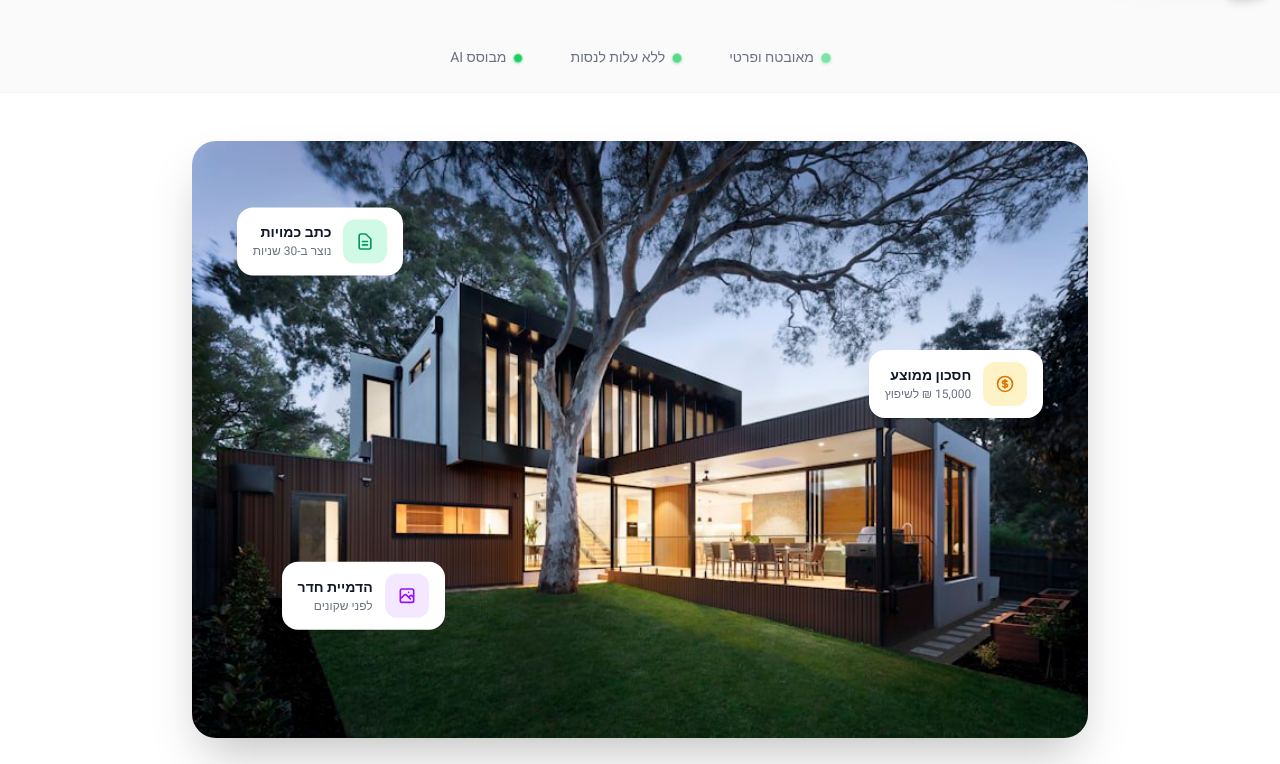
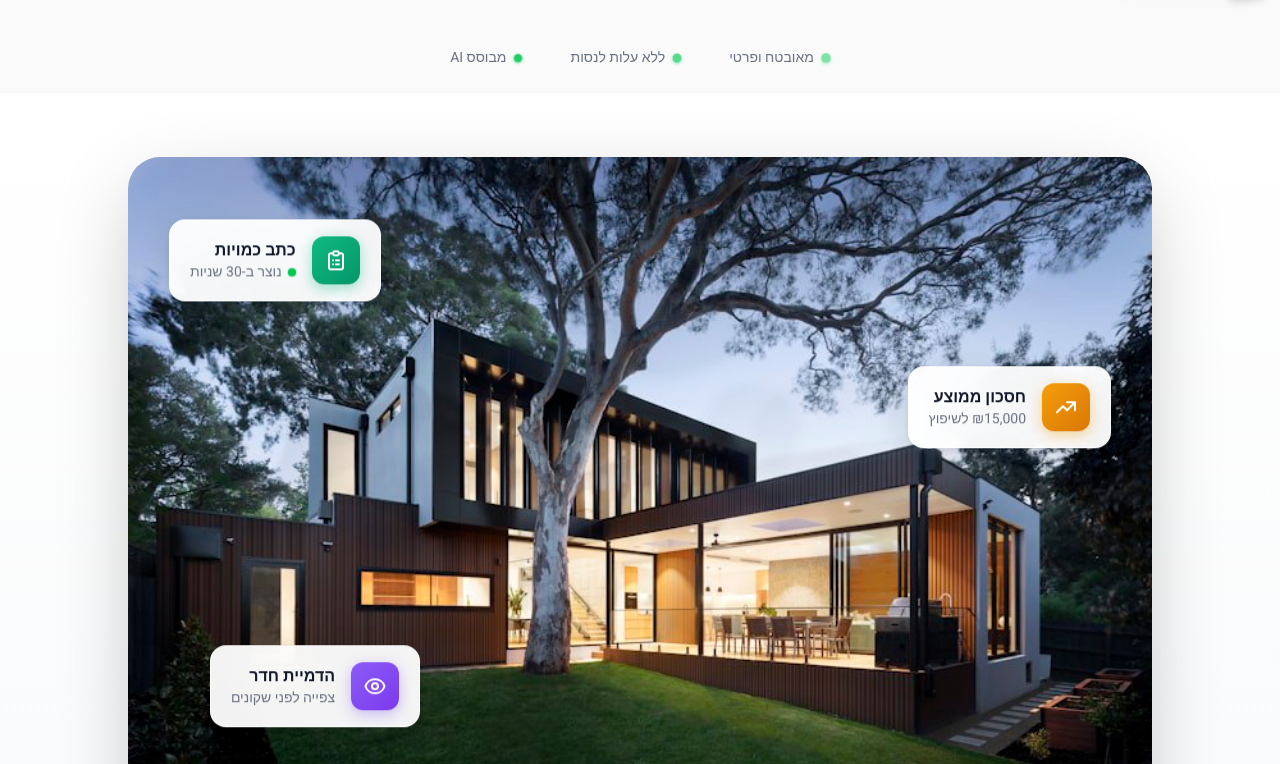
Before and after one commit to guyceza/shiputz-ai, a Next.js app: page / in a window 1280 px wide. Shown: the part 776-1540 px from the top of the page. Built offline with nearby package versions, Linux system fonts and the light colour scheme; no server answers.

Commit message:
Premium showcase: glassmorphism + gradient icons + animations

```diff
--- a/src/app/page.tsx
+++ b/src/app/page.tsx
@@ -315,58 +315,99 @@ export default function Home() {
       </section>
 
       {/* House Showcase with Floating Features */}
-      <section className="py-12 px-6 bg-white">
+      <section className="py-16 px-6 bg-gradient-to-b from-white to-gray-50">
         <style dangerouslySetInnerHTML={{ __html: `
           @keyframes popupFloat {
             0%, 100% { transform: translateY(0); }
-            50% { transform: translateY(-8px); }
+            50% { transform: translateY(-10px); }
           }
-          .popup-float { animation: popupFloat 3s ease-in-out infinite; }
-          .popup-float-delay-1 { animation-delay: 0.5s; }
-          .popup-float-delay-2 { animation-delay: 1s; }
+          @keyframes shimmer {
+            0% { background-position: -200% 0; }
+            100% { background-position: 200% 0; }
+          }
+          @keyframes pulse-ring {
+            0% { transform: scale(0.9); opacity: 1; }
+            100% { transform: scale(1.3); opacity: 0; }
+          }
+          .popup-float { animation: popupFloat 4s ease-in-out infinite; }
+          .popup-float-delay-1 { animation-delay: 0.7s; }
+          .popup-float-delay-2 { animation-delay: 1.4s; }
+          .showcase-card {
+            background: rgba(255, 255, 255, 0.95);
+            backdrop-filter: blur(20px);
+            border: 1px solid rgba(255, 255, 255, 0.8);
+            box-shadow: 0 8px 32px rgba(0, 0, 0, 0.12), 0 2px 8px rgba(0, 0, 0, 0.08);
+          }
+          .icon-gradient-green {
+            background: linear-gradient(135deg, #10b981 0%, #059669 100%);
+            box-shadow: 0 4px 14px rgba(16, 185, 129, 0.4);
+          }
+          .icon-gradient-purple {
+            background: linear-gradient(135deg, #8b5cf6 0%, #7c3aed 100%);
+            box-shadow: 0 4px 14px rgba(139, 92, 246, 0.4);
+          }
+          .icon-gradient-gold {
+            background: linear-gradient(135deg, #f59e0b 0%, #d97706 100%);
+            box-shadow: 0 4px 14px rgba(245, 158, 11, 0.4);
+          }
+          .status-dot {
+            position: relative;
+          }
+          .status-dot::before {
+            content: '';
+            position: absolute;
+            inset: 0;
+            border-radius: 50%;
+            background: inherit;
+            animation: pulse-ring 2s ease-out infinite;
+          }
         `}} />
-        <div className="max-w-4xl mx-auto">
-          <div className="relative rounded-3xl overflow-hidden shadow-2xl">
+        <div className="max-w-5xl mx-auto">
+          <div className="relative rounded-[2rem] overflow-hidden shadow-[0_25px_80px_-12px_rgba(0,0,0,0.25)]">
             <img
               src="/images/hero-house.jpg"
               alt="בית מודרני"
               className="w-full h-auto"
             />
 
-            {/* Floating Popups */}
-            <div className="popup-float absolute top-[12%] left-[5%] bg-white rounded-2xl px-4 py-3 flex items-center gap-3 shadow-lg">
-              <div className="w-11 h-11 bg-emerald-100 rounded-xl flex items-center justify-center">
-                <svg className="w-5 h-5 text-emerald-600" fill="none" stroke="currentColor" viewBox="0 0 24 24">
-                  <path strokeLinecap="round" strokeLinejoin="round" strokeWidth={2} d="M9 12h6m-6 4h6m2 5H7a2 2 0 01-2-2V5a2 2 0 012-2h5.586a1 1 0 01.707.293l5.414 5.414a1 1 0 01.293.707V19a2 2 0 01-2 2z" />
+            {/* Floating Cards */}
+            <div className="popup-float absolute top-[10%] left-[4%] showcase-card rounded-2xl px-5 py-4 flex items-center gap-4">
+              <div className="w-12 h-12 icon-gradient-green rounded-xl flex items-center justify-center">
+                <svg className="w-6 h-6 text-white" fill="none" stroke="currentColor" viewBox="0 0 24 24">
+                  <path strokeLinecap="round" strokeLinejoin="round" strokeWidth={2} d="M9 5H7a2 2 0 00-2 2v12a2 2 0 002 2h10a2 2 0 002-2V7a2 2 0 00-2-2h-2M9 5a2 2 0 002 2h2a2 2 0 002-2M9 5a2 2 0 012-2h2a2 2 0 012 2m-3 7h3m-3 4h3m-6-4h.01M9 16h.01" />
                 </svg>
               </div>
               <div>
-                <p className="font-bold text-gray-900 text-sm">כתב כמויות</p>
-                <p className="text-gray-500 text-xs">נוצר ב-30 שניות</p>
+                <p className="font-bold text-gray-900">כתב כמויות</p>
+                <p className="text-gray-500 text-sm flex items-center gap-1.5">
+                  <span className="status-dot w-2 h-2 bg-green-500 rounded-full inline-block"></span>
+                  נוצר ב-30 שניות
+                </p>
               </div>
             </div>
 
-            <div className="popup-float popup-float-delay-1 absolute bottom-[18%] left-[10%] bg-white rounded-2xl px-4 py-3 flex items-center gap-3 shadow-lg">
-              <div className="w-11 h-11 bg-purple-100 rounded-xl flex items-center justify-center">
-                <svg className="w-5 h-5 text-purple-600" fill="none" stroke="currentColor" viewBox="0 0 24 24">
-                  <path strokeLinecap="round" strokeLinejoin="round" strokeWidth={2} d="M4 16l4.586-4.586a2 2 0 012.828 0L16 16m-2-2l1.586-1.586a2 2 0 012.828 0L20 14m-6-6h.01M6 20h12a2 2 0 002-2V6a2 2 0 00-2-2H6a2 2 0 00-2 2v12a2 2 0 002 2z" />
+            <div className="popup-float popup-float-delay-1 absolute bottom-[15%] left-[8%] showcase-card rounded-2xl px-5 py-4 flex items-center gap-4">
+              <div className="w-12 h-12 icon-gradient-purple rounded-xl flex items-center justify-center">
+                <svg className="w-6 h-6 text-white" fill="none" stroke="currentColor" viewBox="0 0 24 24">
+                  <path strokeLinecap="round" strokeLinejoin="round" strokeWidth={2} d="M15 12a3 3 0 11-6 0 3 3 0 016 0z" />
+                  <path strokeLinecap="round" strokeLinejoin="round" strokeWidth={2} d="M2.458 12C3.732 7.943 7.523 5 12 5c4.478 0 8.268 2.943 9.542 7-1.274 4.057-5.064 7-9.542 7-4.477 0-8.268-2.943-9.542-7z" />
                 </svg>
               </div>
               <div>
-                <p className="font-bold text-gray-900 text-sm">הדמיית חדר</p>
-                <p className="text-gray-500 text-xs">לפני שקונים</p>
+                <p className="font-bold text-gray-900">הדמיית חדר</p>
+                <p className="text-gray-500 text-sm">צפייה לפני שקונים</p>
               </div>
             </div>
 
-            <div className="popup-float popup-float-delay-2 absolute top-[35%] right-[5%] bg-white rounded-2xl px-4 py-3 flex items-center gap-3 shadow-lg">
-              <div className="w-11 h-11 bg-amber-100 rounded-xl flex items-center justify-center">
-                <svg className="w-5 h-5 text-amber-600" fill="none" stroke="currentColor" viewBox="0 0 24 24">
-                  <path strokeLinecap="round" strokeLinejoin="round" strokeWidth={2} d="M12 8c-1.657 0-3 .895-3 2s1.343 2 3 2 3 .895 3 2-1.343 2-3 2m0-8c1.11 0 2.08.402 2.599 1M12 8V7m0 1v8m0 0v1m0-1c-1.11 0-2.08-.402-2.599-1M21 12a9 9 0 11-18 0 9 9 0 0118 0z" />
+            <div className="popup-float popup-float-delay-2 absolute top-[32%] right-[4%] showcase-card rounded-2xl px-5 py-4 flex items-center gap-4">
+              <div className="w-12 h-12 icon-gradient-gold rounded-xl flex items-center justify-center">
+                <svg className="w-6 h-6 text-white" fill="none" stroke="currentColor" viewBox="0 0 24 24">
+                  <path strokeLinecap="round" strokeLinejoin="round" strokeWidth={2} d="M13 7h8m0 0v8m0-8l-8 8-4-4-6 6" />
                 </svg>
               </div>
               <div>
-                <p className="font-bold text-gray-900 text-sm">חסכון ממוצע</p>
-                <p className="text-gray-500 text-xs">15,000 ₪ לשיפוץ</p>
+                <p className="font-bold text-gray-900">חסכון ממוצע</p>
+                <p className="text-gray-500 text-sm">₪15,000 לשיפוץ</p>
               </div>
             </div>
           </div>
```
